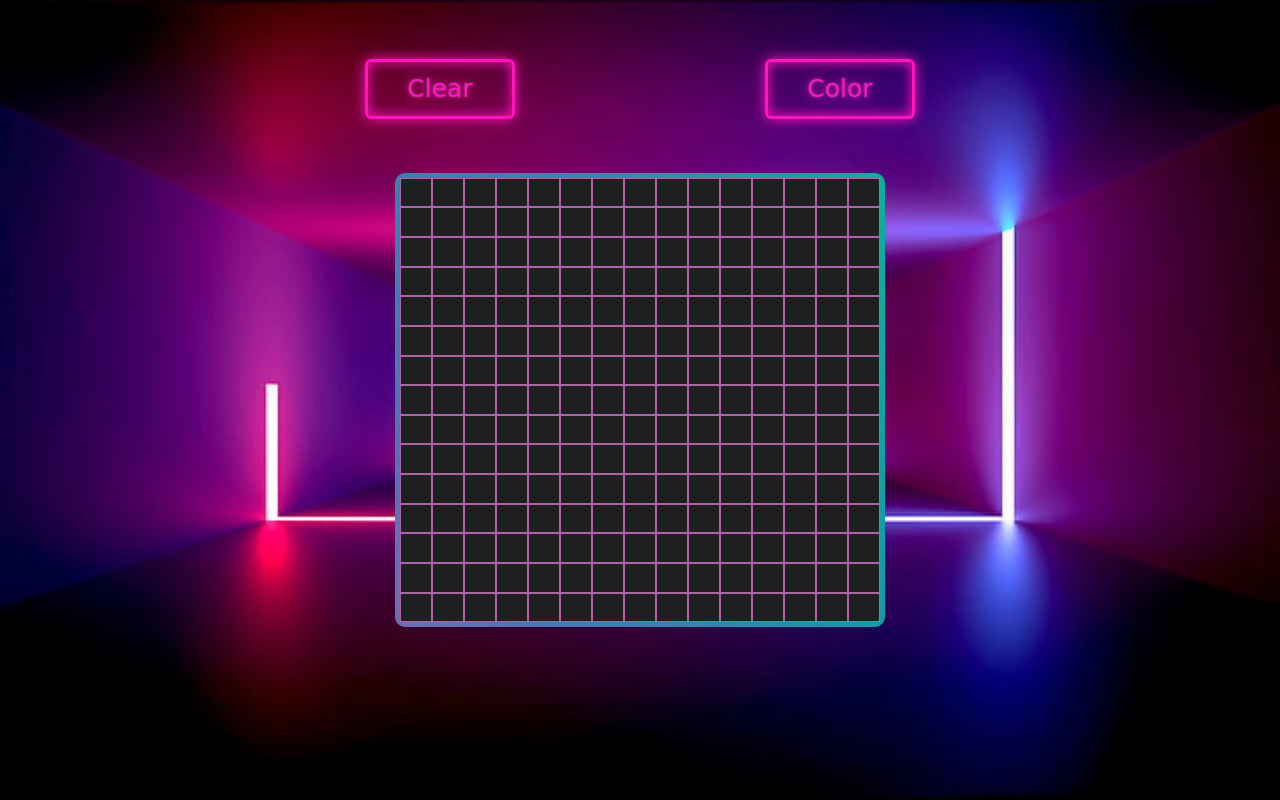
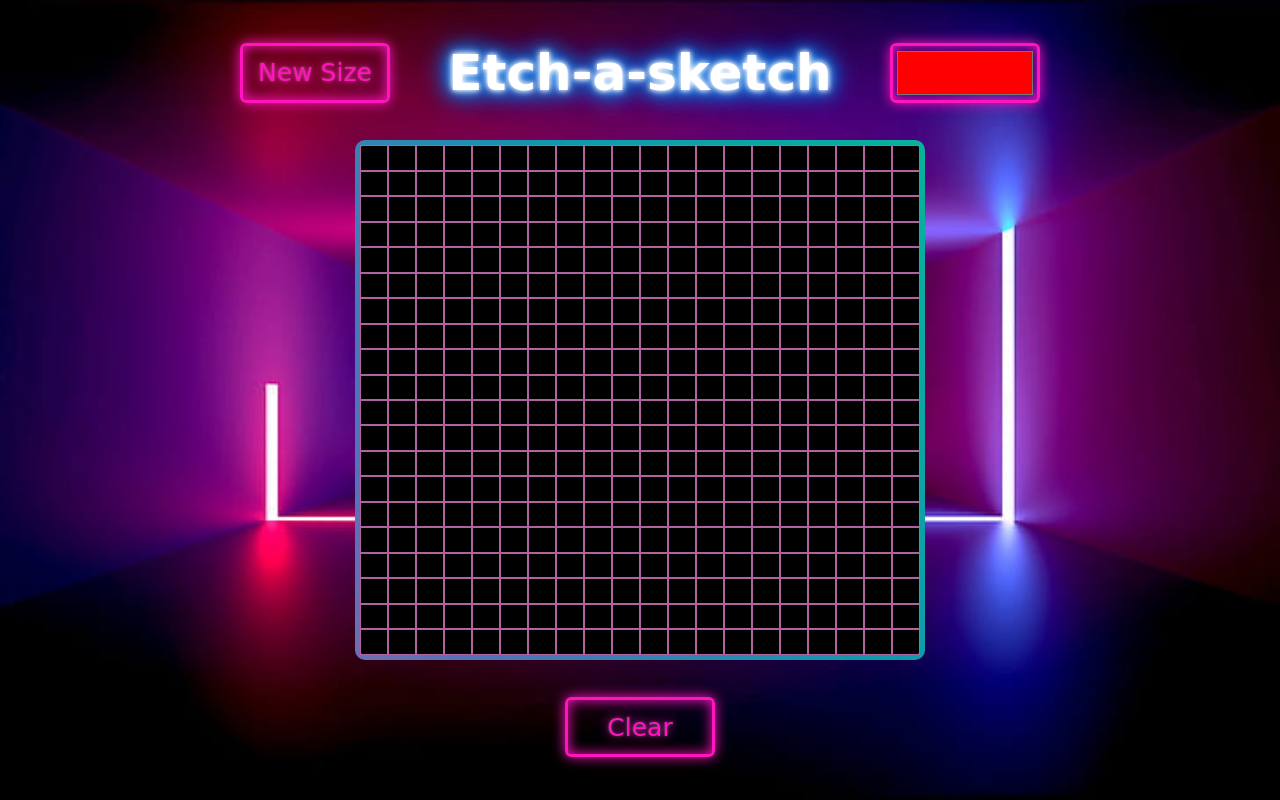
Before and after one commit to bakeris/etch-a-sketch, a plain HTML site: page index.html in a window 1280 px wide. Drawn offline with Linux system fonts and the light colour scheme.

Commit message:
finished project

```diff
--- a/app.css
+++ b/app.css
@@ -7,36 +7,43 @@ body {
 
 }
 .container {
+    flex-basis: auto;
     height:100vh;
     display: flex;
     flex-direction: column;
     align-items: center;
 }
 #header {
+    flex-basis: auto;
     width: 100vh;
     display: flex;
     flex-direction: row;
-    justify-content: space-around;
+    justify-content:space-between;
     flex: 2;
 }
 #content {
-    flex: 5;
+    flex-basis: auto;
+    flex: 7;
 }
 #footer {
-    flex: 1;
+    flex-basis: auto;
+    width: 100vh;
+    display: flex;
+    flex-direction: row;
+    justify-content:center;
+    flex: 2;
 }
-#bottom {
-    flex: 1;
-}
+
 #mainContainer {
+    flex-basis: auto;
     display: grid;
     grid-template-columns:;
     grid-template-rows:;
     background-color: white;
     height: 100%;
-    width: 60vh;
+    width: 70vh;
     --borderWidth: 5px;
-    background: #1D1F20;
+    background: black;
     position: relative;
     border-radius: var(--borderWidth)
 }
@@ -61,6 +68,34 @@ body {
     --clr-neon: hsl(317 100% 54%);
     --clr-bg: hsl(323 21% 16%)
 }
+
+h1 {
+    display: flex;
+    cursor: default;
+    font-size: 50px;
+    text-align: center;
+    font-family: 'Warnes', cursive;
+    color: #fff;
+    text-shadow: 0 0 5px #fff, 0 0 10px #fff, 0 0 15px #0073e6, 0 0 20px #0073e6, 0 0 25px #0073e6, 0 0 30px #0073e6, 0 0 35px #0073e6;
+  }
+
+  #favcolor {
+    font-size: 25px;
+    height: 60px;
+    width: 150px;
+    display: flex;
+    justify-content: center;
+    align-items: center;
+    cursor: pointer;
+    text-decoration: none;
+    color: var(--clr-neon);
+    border: var(--clr-neon) 3px solid;
+    background-color: transparent;
+    border-radius: 0.25em;
+    text-shadow: 0 0 0.125em hsl(0 0% 100% / 0.3), 0 0 0.45em currentColor;
+    box-shadow: inset 0 0 0.5em 0 var(--clr-neon), 0 0 0.5em 0 var(--clr-neon);
+    transition: all 0.5s
+  }
 
   .neons {
     font-size: 25px;
--- a/etch.js
+++ b/etch.js
@@ -1,30 +1,74 @@
 
 const container = document.querySelector('#mainContainer');
-let cNum = 15;
-let rNum = 15;
-let sqNum = cNum * rNum;
-//loops trough grid and creates divs
-for (let i=0; i<sqNum; i++){
+const clear = document.getElementById('clear');
+clear.addEventListener('click',clearSqr)
+const sqrs = document.querySelectorAll('.square')
+const colorValue = document.getElementById('favcolor').value
+const colorButton = document.getElementById('favcolor')
+colorButton.addEventListener('input',changeColor)
+const remove = document.getElementById('delete')
+remove.addEventListener('click',restart)
+
+
+//default window
+let defCol = 20
+let defRow = 20
+let defNum = defCol * defRow;
+for (let i=0; i<defNum; i++){
     const square = document.createElement('div');
     square.classList.add('square');
     container.appendChild(square)
+    changeColor ()
 };
+
+
 //gives square a color whwn mouse enters a square
-const sqrs = document.querySelectorAll('.square')
-sqrs.forEach(square => {
-    square.addEventListener('mouseenter',(event) => {
-        event.target.style.backgroundColor = 'red';
-        setTimeout(function() {
-            event.target.style.backgroundColor = "red";
-          }, 500);
-        });
-});
-
-const grid = document.getElementById('#mainContainer');
-
-const clear = document.getElementById('#clear');
+function changeColor () {
+    const sqrs = document.querySelectorAll('.square')
+    const colorValue = document.getElementById('favcolor').value
+    sqrs.forEach(square => {
+        square.addEventListener('mouseenter',(event) => {
+            event.target.style.backgroundColor = colorValue;
+            });
+    });
+};
 
 
 
-let columns = container.style.setProperty('grid-template-columns', 'repeat(' + cNum + ', 1fr)');;
-let rows = container.style.setProperty('grid-template-columns', 'repeat(' + rNum + ', 1fr)');
+// this function clear all squares background
+function restart () {
+    const restart = document.getElementsByClassName('square')
+   for (let i = restart.length-1; i>=0; i--) {
+       restart[i].style.backgroundColor = 'black';
+   }
+};
+
+// this is clear suqares function
+function clearSqr () {
+    //function that clears all squares
+   const clearSqr = document.getElementsByClassName('square')
+   for (let i = clearSqr.length-1; i>=0; i--) {
+       clearSqr[i].remove();
+   }
+   //function that creates new squares
+    let sqrNum = prompt('Enter number of squares between 4-64')
+    if (sqrNum > 64 || sqrNum < 4 || Number.isNaN(sqrNum)) {
+        alert('Enter a number from 4-64 range')
+    } else {
+    let newNum = sqrNum * sqrNum
+    for (let i=0; i<newNum; i++){
+    const square = document.createElement('div');
+    square.classList.add('square');
+    container.appendChild(square)
+    changeColor()
+};
+//gives square a color whwn mouse enters a square
+let columns = container.style.setProperty('grid-template-columns', 'repeat(' + sqrNum + ', 1fr)');
+let rows = container.style.setProperty('grid-template-rows', 'repeat(' + sqrNum + ', 1fr)');
+  };
+};
+
+// this is clear button with added function to add and remove squares
+
+let columns = container.style.setProperty('grid-template-columns', 'repeat(' + defCol + ', 1fr)');
+let rows = container.style.setProperty('grid-template-rows', 'repeat(' + defRow + ', 1fr)');
--- a/index.html
+++ b/index.html
@@ -11,15 +11,18 @@
 <body>
     <div id= "box" class = 'container'>
         <div id = 'header' class="container">
-            <button class="neons" id = 'clear'>Clear</button>
-            <button class="neons" id = 'color'>Color</button>
+            <button class='neons' id = 'clear'>New Size</button>
+            <h1>Etch-a-sketch</h1>
+            <input type="color" id='favcolor' name="favcolor" value="#ff0000">
         </div>
         <div id = 'content' class ='container'>
             <div id = "mainContainer" class='grid'></div>
         </div>
         <div id = 'footer' class="container">
+            <button class='neons' id = 'delete'>Clear</button>
         </div>
-        <div id = 'bottom' class="container"></div>
+
+
     </div>
 </body>
 <script src="etch.js"></script>
```
Also changed, not shown: 1 other file.
